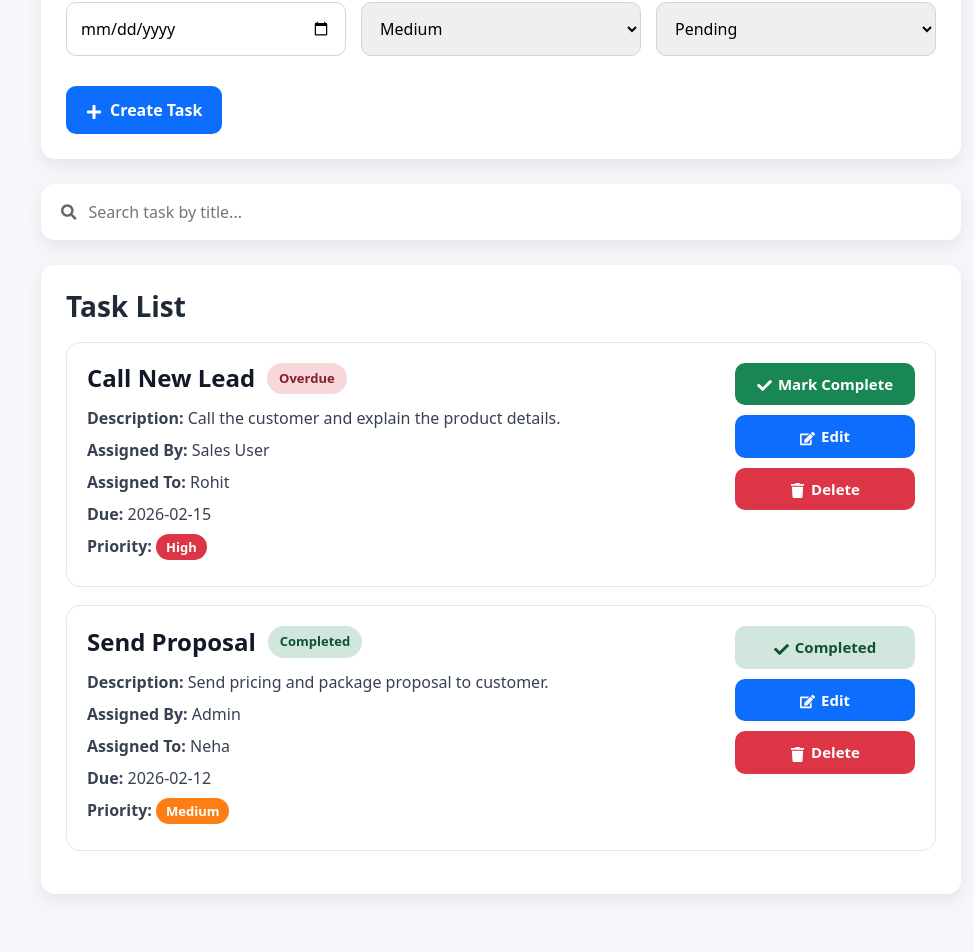
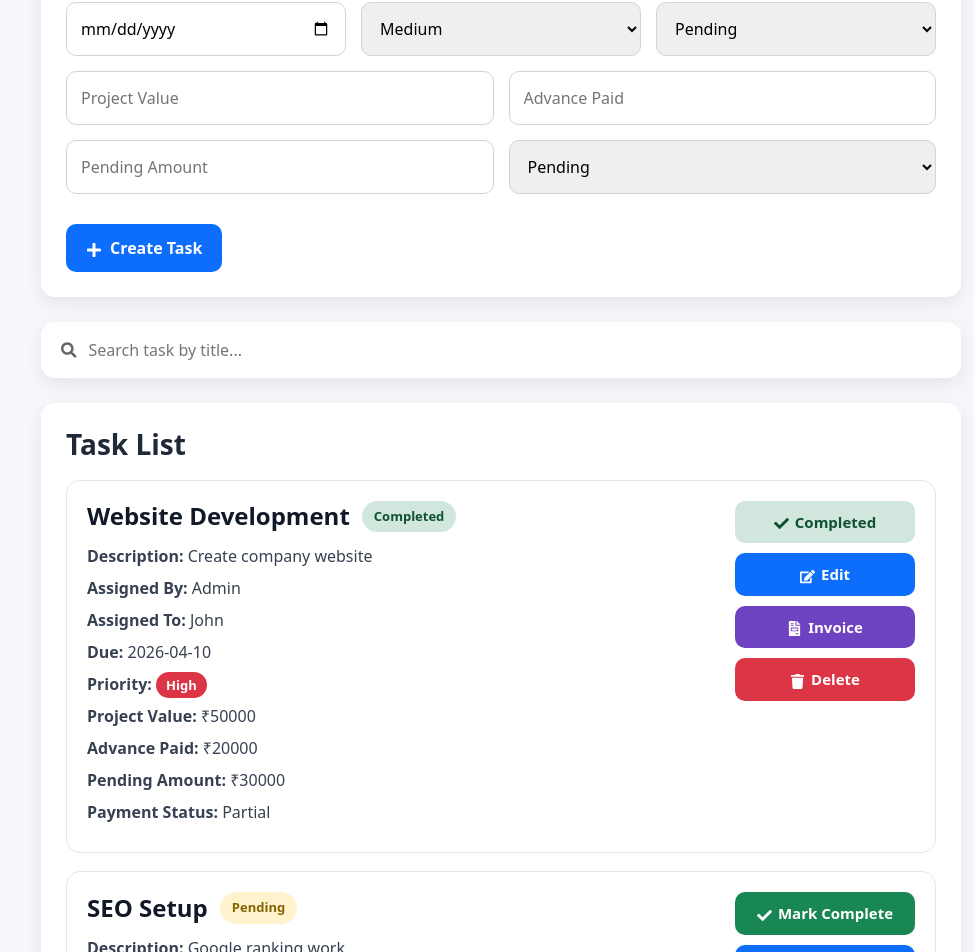
Before and after one commit to anishachandgude2005/CRM_Project, a React (Vite) app in the folder crm-project/: page /tasks in a window 1280 px wide. Shown: the part 923-1875 px from the top of the page, without its empty margins (259-1233 px from the left). Built offline with nearby package versions, Linux system fonts and the light colour scheme; sample sign-in values are in the browser's storage.

Commit message:
task update

```diff
--- a/crm-project/package.json
+++ b/crm-project/package.json
@@ -12,11 +12,14 @@
   "dependencies": {
     "bootstrap": "^5.3.8",
     "chart.js": "^4.5.1",
+    "jspdf": "^4.2.1",
+    "jspdf-autotable": "^5.0.7",
     "react": "^19.2.0",
     "react-chartjs-2": "^5.3.1",
     "react-dom": "^19.2.0",
     "react-icons": "^5.5.0",
-    "react-router-dom": "^7.13.0"
+    "react-router-dom": "^7.13.0",
+    "xlsx": "^0.18.5"
   },
   "devDependencies": {
     "@eslint/js": "^9.39.1",
--- a/crm-project/src/data/tasks.js
+++ b/crm-project/src/data/tasks.js
@@ -1,24 +1,44 @@
 export const tasks = [
-
   {
     id: 1,
-      title: "Call New Lead",
-      description: "Call the customer and explain the product details.",
-      assignedBy: "Sales User",
-      assignedTo: "Rohit",
-      dueDate: "2026-02-15",
+    title: "Website Development",
+    description: "Create company website",
+    assignedBy: "Admin",
+    assignedTo: "John",
+    dueDate: "2026-04-10",
     priority: "High",
-      completed: false
+    completed: true,
+    projectValue: 50000,
+    advancePaid: 20000,
+    pendingAmount: 30000,
+    paymentStatus: "Partial"
   },
   {
     id: 2,
-      title: "Send Proposal",
-      description: "Send pricing and package proposal to customer.",
+    title: "SEO Setup",
+    description: "Google ranking work",
+    assignedBy: "Manager",
+    assignedTo: "Mike",
+    dueDate: "2026-04-15",
+    priority: "Medium",
+    completed: false,
+    projectValue: 25000,
+    advancePaid: 0,
+    pendingAmount: 25000,
+    paymentStatus: "Pending"
+  },
+  {
+    id: 3,
+    title: "Social Media Campaign",
+    description: "Instagram and Facebook ads",
     assignedBy: "Admin",
-      assignedTo: "Neha",
-      dueDate: "2026-02-12",
-      priority: "Medium",
-      completed: true
+    assignedTo: "Sara",
+    dueDate: "2026-04-20",
+    priority: "Low",
+    completed: true,
+    projectValue: 30000,
+    advancePaid: 30000,
+    pendingAmount: 0,
+    paymentStatus: "Paid"
   }
-
 ];
--- a/crm-project/src/pages/tasks/Tasks.jsx
+++ b/crm-project/src/pages/tasks/Tasks.jsx
@@ -9,7 +9,8 @@ import {
   FaTasks,
   FaClock,
   FaCheckCircle,
-  FaExclamationTriangle
+  FaExclamationTriangle,
+  FaFileInvoice
 } from "react-icons/fa";
 
 export default function Task() {
@@ -27,12 +28,38 @@ export default function Task() {
     assignedTo: "",
     dueDate: "",
     priority: "Medium",
-    completed: false
+    completed: false,
+    projectValue: "",
+    advancePaid: "",
+    pendingAmount: "",
+    paymentStatus: "Pending"
   });
 
+  // HANDLE INPUT CHANGE
   const handleChange = (e) => {
     const { name, value } = e.target;
-    setForm({ ...form, [name]: value });
+
+    let updatedForm = { ...form, [name]: value };
+
+    // Auto calculate Pending Amount
+    if (name === "projectValue" || name === "advancePaid") {
+      const total = Number(name === "projectValue" ? value : updatedForm.projectValue || 0);
+      const advance = Number(name === "advancePaid" ? value : updatedForm.advancePaid || 0);
+
+      const pending = total - advance;
+
+      updatedForm.pendingAmount = pending >= 0 ? pending : 0;
+
+      if (advance <= 0) {
+        updatedForm.paymentStatus = "Pending";
+      } else if (advance < total) {
+        updatedForm.paymentStatus = "Partial";
+      } else {
+        updatedForm.paymentStatus = "Paid";
+      }
+    }
+
+    setForm(updatedForm);
   };
 
   const resetForm = () => {
@@ -43,7 +70,11 @@ export default function Task() {
       assignedTo: "",
       dueDate: "",
       priority: "Medium",
-      completed: false
+      completed: false,
+      projectValue: "",
+      advancePaid: "",
+      pendingAmount: "",
+      paymentStatus: "Pending"
     });
     setEditId(null);
   };
@@ -55,11 +86,18 @@ export default function Task() {
       return;
     }
 
+    const finalTask = {
+      ...form,
+      projectValue: Number(form.projectValue || 0),
+      advancePaid: Number(form.advancePaid || 0),
+      pendingAmount: Number(form.pendingAmount || 0)
+    };
+
     if (editId) {
       dispatch({
         type: "UPDATE_TASK",
         payload: {
-          ...form,
+          ...finalTask,
           id: editId
         }
       });
@@ -76,7 +114,7 @@ export default function Task() {
       dispatch({
         type: "ADD_TASK",
         payload: {
-          ...form,
+          ...finalTask,
           id: Date.now()
         }
       });
@@ -103,7 +141,11 @@ export default function Task() {
       assignedTo: task.assignedTo || "",
       dueDate: task.dueDate,
       priority: task.priority || "Medium",
-      completed: task.completed || false
+      completed: task.completed || false,
+      projectValue: task.projectValue || "",
+      advancePaid: task.advancePaid || "",
+      pendingAmount: task.pendingAmount || "",
+      paymentStatus: task.paymentStatus || "Pending"
     });
     setEditId(task.id);
   };
@@ -148,6 +190,91 @@ export default function Task() {
         time: new Date().toLocaleString()
       }
     });
+  };
+
+  // DOWNLOAD INVOICE AS PDF (Browser Print PDF)
+  const downloadInvoice = (task) => {
+    if (!task.completed) {
+      alert("Invoice can only be downloaded when task is completed.");
+      return;
+    }
+
+    const invoiceWindow = window.open("", "_blank");
+
+    invoiceWindow.document.write(`
+      <html>
+        <head>
+          <title>Invoice - ${task.title}</title>
+          <style>
+            body {
+              font-family: Arial, sans-serif;
+              padding: 30px;
+              color: #333;
+            }
+            .invoice-box {
+              max-width: 800px;
+              margin: auto;
+              border: 1px solid #eee;
+              padding: 30px;
+              box-shadow: 0 0 10px rgba(0,0,0,0.15);
+            }
+            h1, h2, h3 {
+              margin: 0 0 15px;
+            }
+            .row {
+              margin-bottom: 10px;
+            }
+            .label {
+              font-weight: bold;
+            }
+            .total-box {
+              margin-top: 20px;
+              padding: 15px;
+              background: #f8f9fa;
+              border-radius: 8px;
+            }
+            button {
+              margin-top: 25px;
+              padding: 10px 20px;
+              background: #0d6efd;
+              color: white;
+              border: none;
+              border-radius: 6px;
+              cursor: pointer;
+            }
+            @media print {
+              button {
+                display: none;
+              }
+            }
+          </style>
+        </head>
+        <body>
+          <div class="invoice-box">
+            <h1>CRM Task Invoice</h1>
+            <h3>${task.title}</h3>
+
+            <div class="row"><span class="label">Description:</span> ${task.description || "N/A"}</div>
+            <div class="row"><span class="label">Assigned To:</span> ${task.assignedTo || "Not Assigned"}</div>
+            <div class="row"><span class="label">Assigned By:</span> ${task.assignedBy}</div>
+            <div class="row"><span class="label">Due Date:</span> ${task.dueDate}</div>
+            <div class="row"><span class="label">Priority:</span> ${task.priority}</div>
+            <div class="row"><span class="label">Status:</span> ${task.completed ? "Completed" : "Pending"}</div>
+
+            <div class="total-box">
+              <div class="row"><span class="label">Project Value:</span> ₹${task.projectValue || 0}</div>
+              <div class="row"><span class="label">Advance Paid:</span> ₹${task.advancePaid || 0}</div>
+              <div class="row"><span class="label">Pending Amount:</span> ₹${task.pendingAmount || 0}</div>
+              <div class="row"><span class="label">Payment Status:</span> ${task.paymentStatus || "Pending"}</div>
+            </div>
+
+            <button onclick="window.print()">Download / Save as PDF</button>
+          </div>
+        </body>
+      </html>
+    `);
+
+    invoiceWindow.document.close();
   };
 
   // SEARCH FILTER
@@ -305,6 +432,49 @@ export default function Task() {
           </select>
         </div>
 
+        {/* PAYMENT SECTION */}
+        <div style={styles.grid2}>
+          <input
+            style={styles.input}
+            type="number"
+            name="projectValue"
+            placeholder="Project Value"
+            value={form.projectValue}
+            onChange={handleChange}
+          />
+
+          <input
+            style={styles.input}
+            type="number"
+            name="advancePaid"
+            placeholder="Advance Paid"
+            value={form.advancePaid}
+            onChange={handleChange}
+          />
+        </div>
+
+        <div style={styles.grid2}>
+          <input
+            style={styles.input}
+            type="number"
+            name="pendingAmount"
+            placeholder="Pending Amount"
+            value={form.pendingAmount}
+            readOnly
+          />
+
+          <select
+            style={styles.input}
+            name="paymentStatus"
+            value={form.paymentStatus}
+            onChange={handleChange}
+          >
+            <option>Pending</option>
+            <option>Partial</option>
+            <option>Paid</option>
+          </select>
+        </div>
+
         <div style={{ marginTop: "15px" }}>
           <button style={styles.createBtn} onClick={saveTask}>
             <FaPlus style={{ marginRight: "8px" }} />
@@ -347,20 +517,17 @@ export default function Task() {
                 </div>
 
                 <p style={styles.taskText}>
-                  <strong>Description:</strong>{" "}
-                  {task.description || "No description"}
+                  <strong>Description:</strong> {task.description || "No description"}
                 </p>
                 <p style={styles.taskText}>
                   <strong>Assigned By:</strong> {task.assignedBy}
                 </p>
                 <p style={styles.taskText}>
-                  <strong>Assigned To:</strong>{" "}
-                  {task.assignedTo || "Not Assigned"}
+                  <strong>Assigned To:</strong> {task.assignedTo || "Not Assigned"}
                 </p>
                 <p style={styles.taskText}>
                   <strong>Due:</strong> {task.dueDate}
                 </p>
-
                 <p style={styles.taskText}>
                   <strong>Priority:</strong>{" "}
                   <span
@@ -372,6 +539,11 @@ export default function Task() {
                     {task.priority}
                   </span>
                 </p>
+
+                <p style={styles.taskText}><strong>Project Value:</strong> ₹{task.projectValue || 0}</p>
+                <p style={styles.taskText}><strong>Advance Paid:</strong> ₹{task.advancePaid || 0}</p>
+                <p style={styles.taskText}><strong>Pending Amount:</strong> ₹{task.pendingAmount || 0}</p>
+                <p style={styles.taskText}><strong>Payment Status:</strong> {task.paymentStatus || "Pending"}</p>
               </div>
 
               <div style={styles.taskActions}>
@@ -393,6 +565,14 @@ export default function Task() {
                 >
                   <FaEdit style={{ marginRight: "6px" }} />
                   Edit
+                </button>
+
+                <button
+                  style={styles.invoiceBtn}
+                  onClick={() => downloadInvoice(task)}
+                >
+                  <FaFileInvoice style={{ marginRight: "6px" }} />
+                  Invoice
                 </button>
 
                 <button
@@ -656,6 +836,17 @@ const styles = {
     fontWeight: "600"
   },
 
+  invoiceBtn: {
+    backgroundColor: "#6f42c1",
+    color: "#fff",
+    border: "none",
+    padding: "10px 14px",
+    borderRadius: "10px",
+    cursor: "pointer",
+    fontSize: "15px",
+    fontWeight: "600"
+  },
+
   deleteBtn: {
     backgroundColor: "#dc3545",
     color: "#fff",
```
Also changed, not shown: 1 other file (tests, documents, lock files or other folders). Lines whose indentation alone changed are shown as unchanged.
